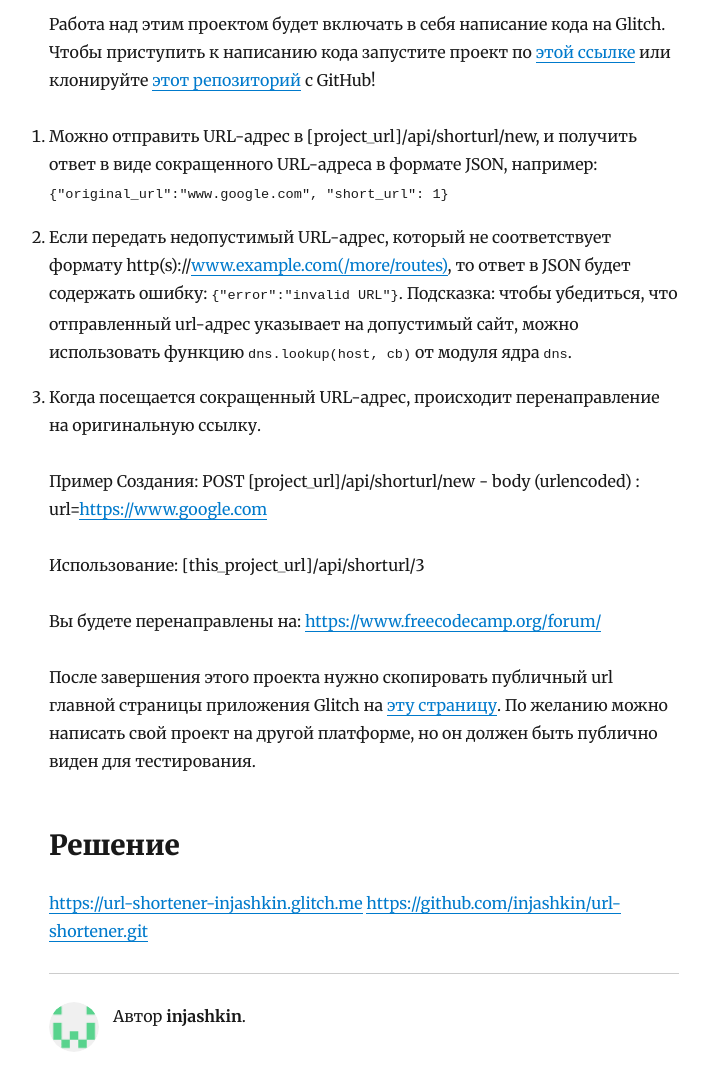
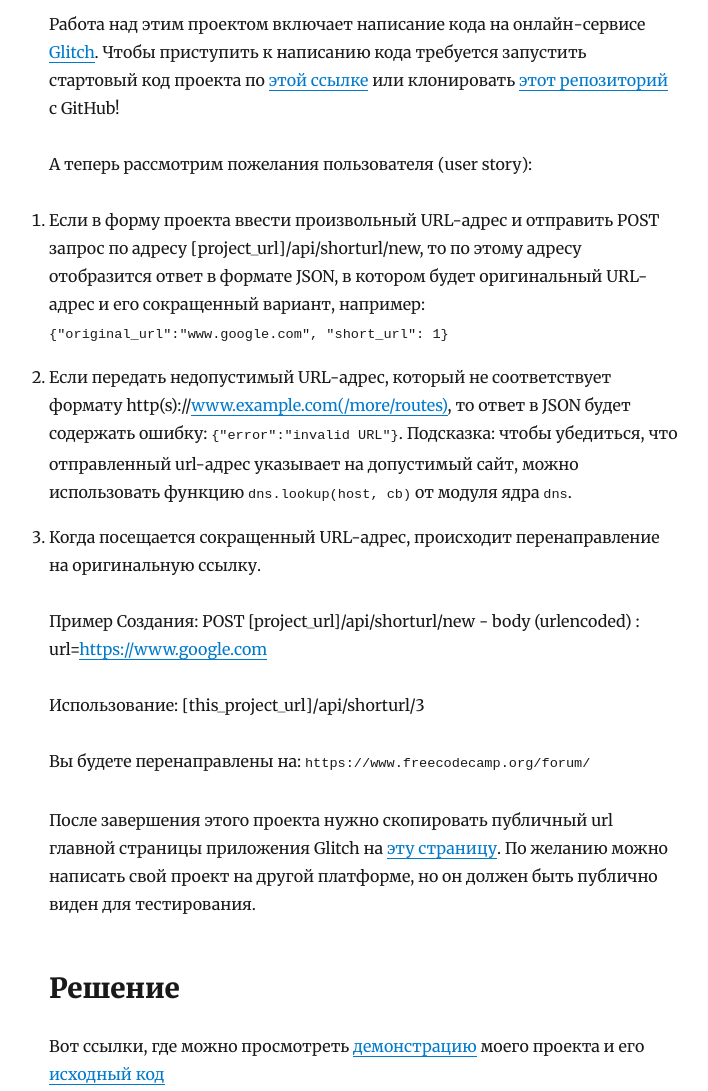
Before and after one commit to injashkin/jinv, a Gatsby site: page /MongoDB-and-Mongoose/url-shortener-microservice/ in a window 1280 px wide. Shown: the part 540-1631 px from the top of the page, without its empty margins (276-984 px from the left). Built offline with nearby package versions, Linux system fonts and the light colour scheme; Gatsby itself is replaced by a stand-in of ours; some packages are replaced by stand-ins of ours.

Commit message:
edit url-shortener-microservice

```diff
--- a/content/blog/MongoDB-and-Mongoose/url-shortener-microservice.md
+++ b/content/blog/MongoDB-and-Mongoose/url-shortener-microservice/index.md
@@ -12,9 +12,11 @@ date: 2020-03-01
 
 Нужно создать JavaScript приложение полного цикла, которое функционально похоже на это: https://thread-paper.glitch.me/.
 
-Работа над этим проектом будет включать в себя написание кода на Glitch. Чтобы приступить к написанию кода запустите проект по [этой ссылке](https://glitch.com/edit/#!/remix/clone-from-repo?REPO_URL=https://github.com/freeCodeCamp/boilerplate-project-urlshortener/) или клонируйте [этот репозиторий](https://github.com/freeCodeCamp/boilerplate-project-urlshortener/) с GitHub!
+Работа над этим проектом включает написание кода на онлайн-сервисе [Glitch](https://glitch.com/). Чтобы приступить к написанию кода требуется запустить стартовый код проекта по [этой ссылке](https://glitch.com/edit/#!/remix/clone-from-repo?REPO_URL=https://github.com/freeCodeCamp/boilerplate-project-urlshortener/) или клонировать [этот репозиторий](https://github.com/freeCodeCamp/boilerplate-project-urlshortener/) с GitHub!
 
-1. Можно отправить URL-адрес в [project_url]/api/shorturl/new, и получить ответ в виде сокращенного URL-адреса в формате JSON, например: `{"original_url":"www.google.com", "short_url": 1}`
+А теперь рассмотрим пожелания пользователя (user story):
+
+1. Если в форму проекта ввести произвольный URL-адрес и отправить POST запрос по адресу [project_url]/api/shorturl/new, то по этому адресу отобразится ответ в формате JSON, в котором будет оригинальный URL-адрес и его сокращенный вариант, например: `{"original_url":"www.google.com", "short_url": 1}`
 2. Если передать недопустимый URL-адрес, который не соответствует формату http(s)://www.example.com(/more/routes), то ответ в JSON будет содержать ошибку: `{"error":"invalid URL"}`. Подсказка: чтобы убедиться, что отправленный url-адрес указывает на допустимый сайт, можно использовать функцию `dns.lookup(host, cb)` от модуля ядра `dns`.
 3. Когда посещается сокращенный URL-адрес, происходит перенаправление на оригинальную ссылку.
 
@@ -25,11 +27,10 @@ POST [project_url]/api/shorturl/new - body (urlencoded) : url=https://www.google
 [this_project_url]/api/shorturl/3
 
 Вы будете перенаправлены на:
-https://www.freecodecamp.org/forum/
+`https://www.freecodecamp.org/forum/`
 
 После завершения этого проекта нужно скопировать публичный url главной страницы приложения Glitch на [эту страницу](https://www.freecodecamp.org/learn/apis-and-microservices/apis-and-microservices-projects/url-shortener-microservice). По желанию можно написать свой проект на другой платформе, но он должен быть публично виден для тестирования.
 
 ## Решение
 
-https://url-shortener-injashkin.glitch.me
-https://github.com/injashkin/url-shortener.git
+Вот ссылки, где можно просмотреть [демонстрацию](https://url-shortener-injashkin.glitch.me) моего проекта и его [исходный код](https://github.com/injashkin/url-shortener.git)
```
Also changed, not shown: static/README.md (added), 1 other file.
